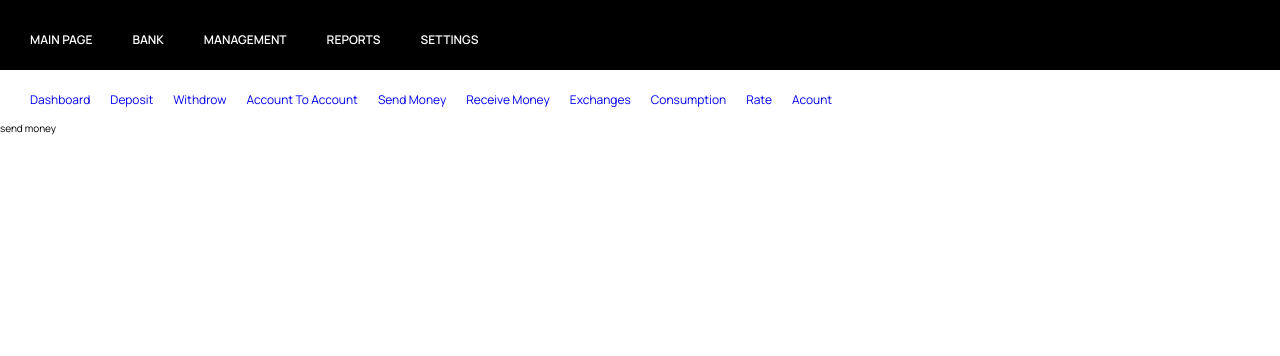
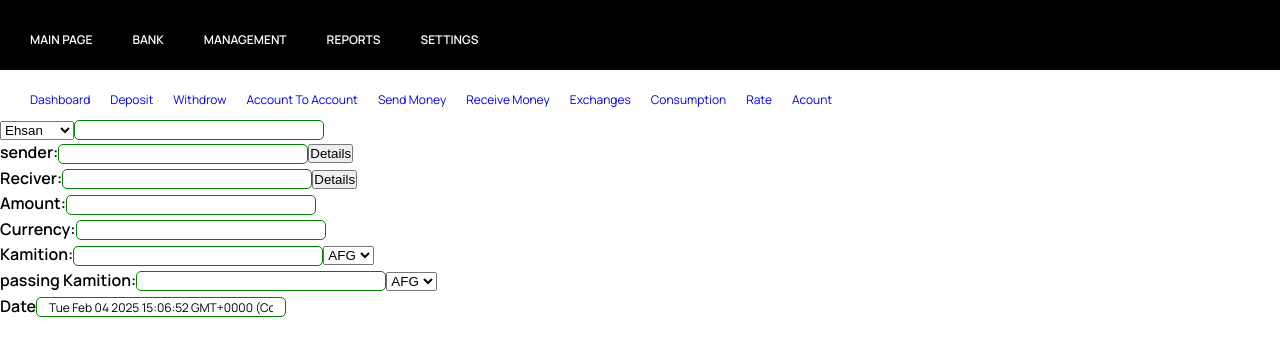
Before and after one commit to Ehsanullah946/ExchangeProject, a React (Vite) app: page /main/sendMoney in a window 1280 px wide. Shown: the top 356 px of the page. Built offline with nearby package versions, Linux system fonts and the light colour scheme.

Commit message:
SendMoney page

```diff
--- a/src/component/Main/AcountToAcount.jsx
+++ b/src/component/Main/AcountToAcount.jsx
@@ -26,8 +26,8 @@ function AcountToAcount() {
         <div className={styles.imageSection}>
          <div>
         <label>description:</label>
-        <textarea/>
-        <label>Date:</label>
+        <textarea/><br/>
+        {/* <label>Date:</label> */}
         <input type="text" value={date}/>
          </div>
         <img src="/about.jpg" alt='not found'/>
--- a/src/component/Main/AddMoney.module.css
+++ b/src/component/Main/AddMoney.module.css
@@ -5,7 +5,7 @@
 }
 
 .addContainer{
-    width: 70%;
+    width: 75%;
     display: grid;
     grid-template-columns: 1fr 1fr;
     justify-content: space-around;
--- a/src/component/Main/SendMoney.jsx
+++ b/src/component/Main/SendMoney.jsx
@@ -1,7 +1,66 @@
+import styles from './SAR.module.css'
 function SendMoney() {
+    const date=new Date();
     return (
-        <div>
-            send money
+        <div className={styles.container}>
+            <form className={styles.formContainer}>
+              <div className={styles.leftSection}>
+                <select>
+                    <option>Ehsan</option>
+                    <option>Ali</option>
+                    <option>Mohmod</option>
+                </select>
+                <input type="text" name="number"/>
+                <div className={styles.sender}>
+                <label>sender:</label>
+                <input type="text" name="SName"/>
+                 <button>Details</button>
+                </div>
+              <div className={styles.reciever}>
+               <label>Reciver:</label>
+               <input type='text' name='Rname'/>
+               <button>Details</button>
+              </div>
+              <div className={styles.amount}>
+                <label>Amount:</label>
+                <input type="text" name='amount'/>
+              </div>
+              <div className={styles.currency}>
+                <label>Currency:</label>
+                <input type="text" name='currency'/>
+              </div>
+              <div className={styles.kamition}>
+                <label>Kamition:</label>
+                <input type="text" name='kamition'/>
+                <select>
+                    <option>AFG</option>
+                    <option>KD</option>
+                    <option>USD</option>
+                </select>
+              </div>
+              <div className={styles.kamition}>
+                <label>passing Kamition:</label>
+                <input type="text" name='kamition'/>
+                <select>
+                    <option>AFG</option>
+                    <option>KD</option>
+                    <option>USD</option>
+                </select>
+              </div>
+              <div>
+                <label>Date</label>
+                <input type="text" value={date}/>
+              </div>
+             </div>
+             <div className={styles.meddleSection}>
+                <div>
+
+                </div>
+             </div>
+             <div className={styles.rightSection}>
+
+             </div>
+            </form>
         </div>
     )
 }
```
Also changed, not shown: src/component/Main/SAR.module.css (added).
